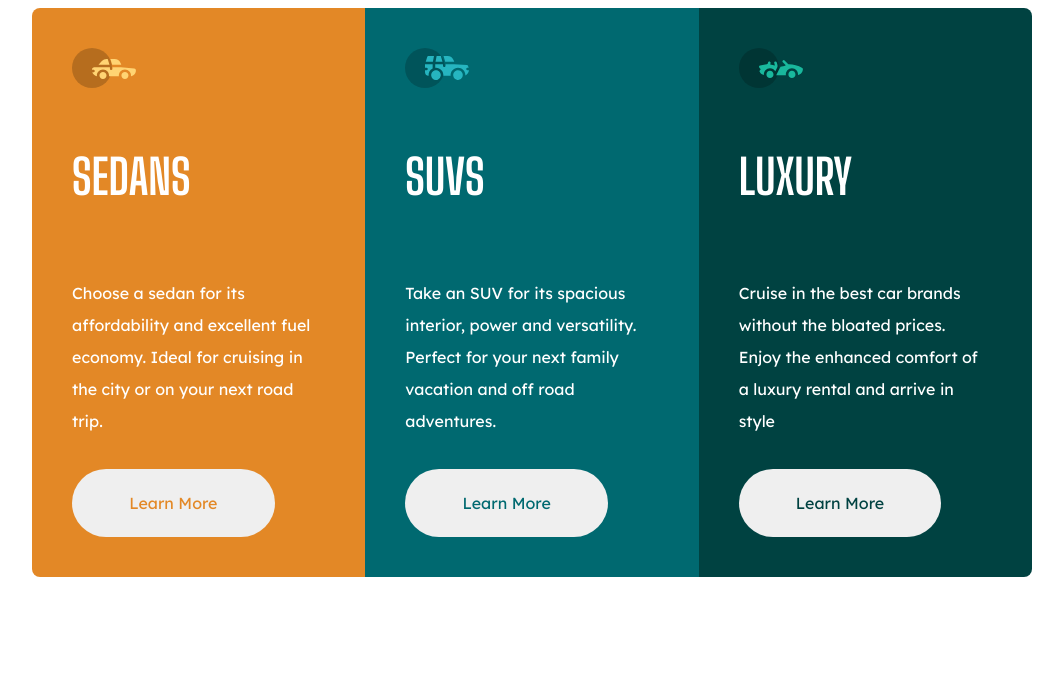
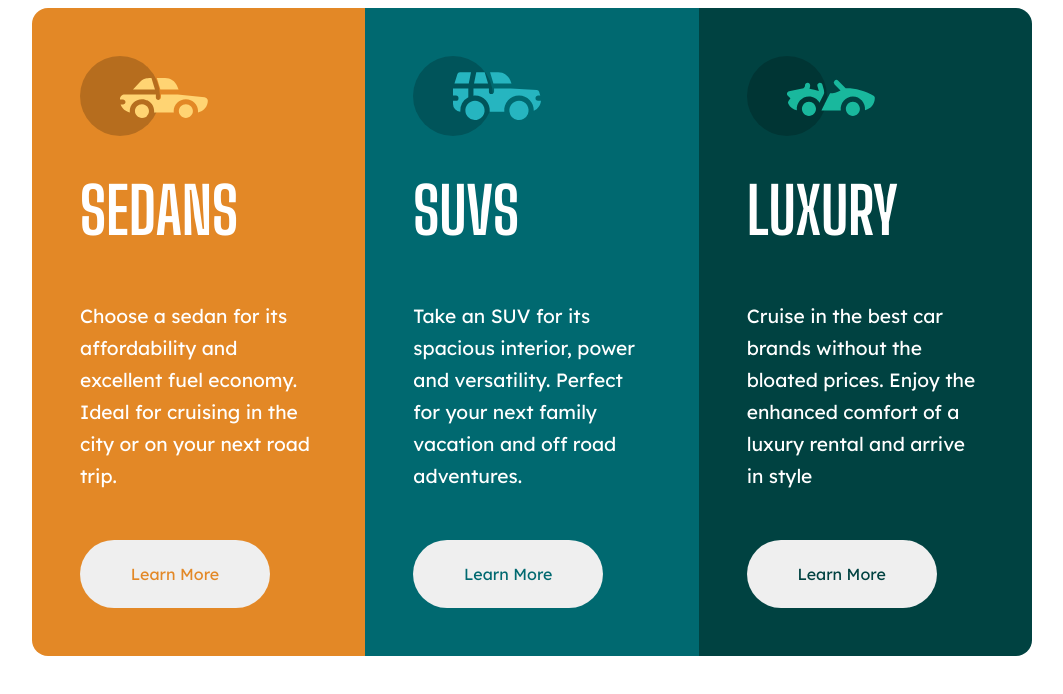
Before and after one commit to Alphenx/202301-w2ch1-adrian-garcia, a website: page index.html in a window 1280 px wide. Shown: the whole page, without its empty margins (108-1171 px from the left). Drawn offline with Linux system fonts and the light colour scheme.

Commit message:
Fixed card paddings

```diff
--- a/index.css
+++ b/index.css
@@ -15,13 +15,17 @@ font-family: 'Lexend Deca', sans-serif; */
   display: flex;
   margin: 0 auto;
   gap: 1rem;
-  padding: 2.5rem;
+  padding: 3rem 3rem;
   flex-wrap: wrap;
+}
+
+.card-container__img-container img {
+  width: 8rem;
 }
 
 .card-container__sedans {
   background-color: hsl(31, 77%, 52%);
-  border-radius: 0.5rem 0 0 0.5rem;
+  border-radius: 1rem 0 0 1rem;
 }
 
 .card-container__sedans button {
@@ -40,21 +44,42 @@ font-family: 'Lexend Deca', sans-serif; */
   background-color: hsl(184, 100%, 22%);
 }
 .card-container__luxury {
-  border-radius: 0 0.5rem 0.5rem 0;
+  border-radius: 0 1rem 1rem 0;
+  background-color: hsl(179, 100%, 13%);
+}
+
+.card-container__sedans button:hover {
+  border: solid 1px white;
+  color: white;
+  background-color: hsl(31, 77%, 52%);
+}
+
+.card-container__suvs button:hover {
+  border: solid 1px white;
+  color: white;
+  background-color: hsl(184, 100%, 22%);
+}
+
+.card-container__luxury button:hover {
+  border: solid 1px white;
+  color: white;
   background-color: hsl(179, 100%, 13%);
 }
 
 .card-container h2 {
   font-family: "Big Shoulders Display", cursive;
   font-weight: 700;
-  font-size: 3rem;
+  font-size: 4rem;
   width: 100%;
+  margin: 1rem 0;
 }
 
 .card-container p {
   font-family: "Lexend Deca", sans-serif;
   font-weight: 400;
+  font-size: 1.2rem;
   line-height: 2rem;
+  margin-bottom: 2rem;
 }
 
 .card-container button {
@@ -66,16 +91,6 @@ font-family: 'Lexend Deca', sans-serif; */
   padding: 1.5rem;
 }
 
-@media (max-width: 1440px) {
-  .main-container {
-    max-width: 1000px;
-    margin: 0 auto;
-  }
-  .card-container {
-    flex-direction: column;
-  }
-}
-
 @media (max-width: 446px) {
   .main-container {
     display: flex;
@@ -83,7 +98,7 @@ font-family: 'Lexend Deca', sans-serif; */
   }
 
   .card-container__sedans {
-    border-radius: 0.5rem 0.5rem 0 0;
+    border-radius: 1rem 1rem 0 0;
   }
 
   .card-container__suvs {
@@ -91,6 +106,6 @@ font-family: 'Lexend Deca', sans-serif; */
   }
 
   .card-container__luxury {
-    border-radius: 0 0 0.5rem 0.5rem;
+    border-radius: 0 0 1rem 1rem;
   }
 }
--- a/index.html
+++ b/index.html
@@ -20,7 +20,7 @@
       <h2>SEDANS</h2>
       <p>Choose a sedan for its affordability and excellent fuel economy.
         Ideal for cruising in the city or on your next road trip.</p>
-      <button class="card-container__btn btn__">Learn More</button>
+      <button>Learn More</button>
     </section>
     <section class="card-container card-container__suvs">
       <div class="card-container__img-container">
@@ -29,7 +29,7 @@
       <h2>SUVS</h2>
       <p>Take an SUV for its spacious interior, power and versatility.
         Perfect for your next family vacation and off road adventures.</p>
-      <button class="card-container__btn btn__">Learn More</button>
+      <button>Learn More</button>
     </section>
     <section class="card-container card-container__luxury">
       <div class="card-container__img-container">
@@ -38,7 +38,7 @@
       <h2>LUXURY</h2>
       <p>Cruise in the best car brands without the bloated prices.
         Enjoy the enhanced comfort of a luxury rental and arrive in style</p>
-      <button class="card-container__btn btn__">Learn More</ button>
+      <button>Learn More</ button>
     </section>
   </main>
 </body>
```
